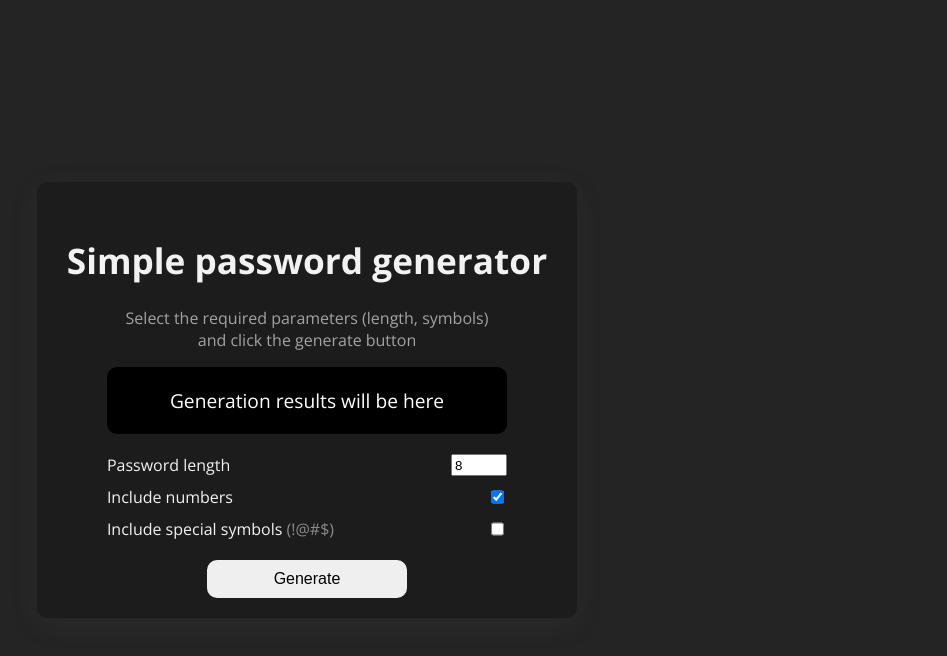
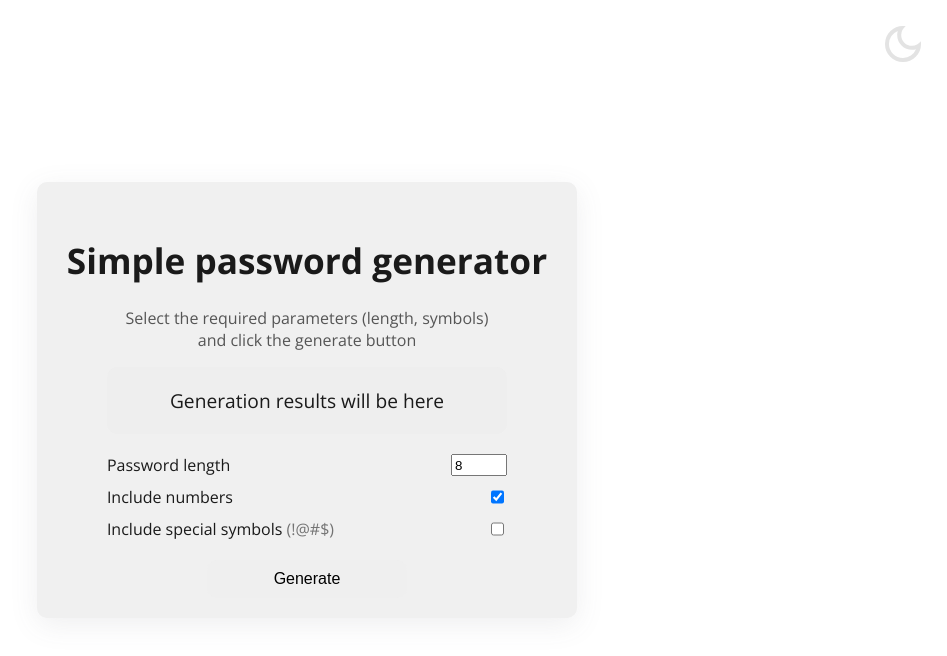
Before and after one commit to Bahdan-Mixajlov/password-generator, a plain HTML site: page index.html in a window 1280 px wide. Shown: the whole page, without its empty margins (333-1280 px from the left). Drawn offline with nearby package versions, Linux system fonts and the light colour scheme.

Commit message:
implement light/dark mode toggle

```diff
--- a/index.html
+++ b/index.html
@@ -1,5 +1,5 @@
 <!DOCTYPE html>
-<html lang="en">
+<html lang="en" data-theme="dark">
   <head>
     <meta charset="UTF-8" />
     <meta name="viewport" content="width=device-width, initial-scale=1.0" />
@@ -14,6 +14,21 @@
     />
   </head>
   <body>
+    <header>
+      <svg
+        class="theme-toggle"
+        id="theme-toggle"
+        xmlns="http://www.w3.org/2000/svg"
+        height="48px"
+        viewBox="0 -960 960 960"
+        width="48px"
+        fill="#e3e3e3"
+      >
+        <path
+          d="M480-120q-150 0-255-105T120-480q0-150 105-255t255-105q14 0 27.5 1t26.5 3q-41 29-65.5 75.5T444-660q0 90 63 153t153 63q55 0 101-24.5t75-65.5q2 13 3 26.5t1 27.5q0 150-105 255T480-120Zm0-80q88 0 158-48.5T740-375q-20 5-40 8t-40 3q-123 0-209.5-86.5T364-660q0-20 3-40t8-40q-78 32-126.5 102T200-480q0 116 82 198t198 82Zm-10-270Z"
+        />
+      </svg>
+    </header>
     <main>
       <div class="container">
         <h1>Simple password generator</h1>
--- a/script.js
+++ b/script.js
@@ -3,6 +3,7 @@ const lengthEl = document.getElementById("length");
 const numsEl = document.getElementById("nums");
 const symbolsEl = document.getElementById("symbols");
 const generateButton = document.getElementById("generate");
+const themeToggle = document.getElementById("theme-toggle");
 
 function getRandomNum() {
   const num = Math.random() * 10;
@@ -63,3 +64,23 @@ generateButton.addEventListener("click", () => {
 
   resultEl.innerText = generatePassword(num, lower, upper, sym, length);
 });
+
+themeToggle.addEventListener("click", () => {
+  const currentTheme = document.documentElement.getAttribute("data-theme");
+  if (currentTheme === "dark") {
+    document.documentElement.setAttribute("data-theme", "light");
+    themeToggle.setAttribute("fill", "black");
+    localStorage.setItem("theme", "light");
+  } else {
+    document.documentElement.setAttribute("data-theme", "dark");
+    themeToggle.setAttribute("fill", "white");
+    localStorage.setItem("theme", "dark");
+  }
+});
+
+const theme = localStorage.getItem("theme");
+if (theme === "dark") {
+  document.documentElement.setAttribute("data-theme", "dark");
+} else {
+  document.documentElement.setAttribute("data-theme", "light");
+}
--- a/styles.css
+++ b/styles.css
@@ -1,3 +1,12 @@
+:root {
+  --bg-color: #242424;
+  --font-color: #f2f2f2;
+  --container-color: #1c1c1c;
+  --result-container-color: black;
+  --p-color: #a3a3a3;
+  --decoration-color: #8c8c8c;
+}
+
 html {
   box-sizing: border-box;
   font-family: "Open Sans", arial;
@@ -7,13 +16,22 @@ html {
 ::after,
 ::before {
   box-sizing: inherit;
+  transition: 0.3s ease;
+}
+
+header {
+  position: absolute;
+  display: flex;
+  flex-direction: row;
+  justify-content: flex-end;
+  width: 100%;
 }
 
 body {
   margin: 0;
   padding: 0;
   font-size: 16px;
-  background-color: #242424;
+  background-color: var(--bg-color);
 }
 
 main {
@@ -30,18 +48,18 @@ h1 {
 }
 
 .container {
-  background-color: #1c1c1c;
+  background-color: var(--container-color);
   padding: 20px;
   border-radius: 10px;
-  color: #f2f2f2;
+  color: var(--font-color);
   box-shadow: rgba(100, 100, 111, 0.1) 0px 7px 29px 0px;
 }
 
 .result {
-  background-color: black;
+  background-color: var(--result-container-color);
   width: 80%;
   height: 10%;
-  color: white;
+  color: var(--font-color);
   text-align: center;
   margin: 0 auto;
   padding: 20px;
@@ -64,7 +82,7 @@ h1 {
 p {
   text-align: center;
   margin-top: -10px;
-  color: #a3a3a3;
+  color: var(--p-color);
 }
 
 button {
@@ -80,9 +98,27 @@ button {
 
 button:hover {
   cursor: pointer;
-  background-color: #8c8c8c;
+  background-color: var(--decoration-color);
 }
 
 .decoration {
-  color: #8c8c8c;
+  color: var(--decoration-color);
 }
+
+.theme-toggle {
+  margin: 20px;
+}
+
+.theme-toggle:hover {
+  cursor: pointer;
+  fill: white;
+}
+
+html[data-theme="light"] {
+  --bg-color: #ffffff;
+  --font-color: #1a1a1a;
+  --container-color: #f0f0f0;
+  --result-container-color: #eeeeee;
+  --p-color: #555555;
+  --decoration-color: #737373;
+}
```
